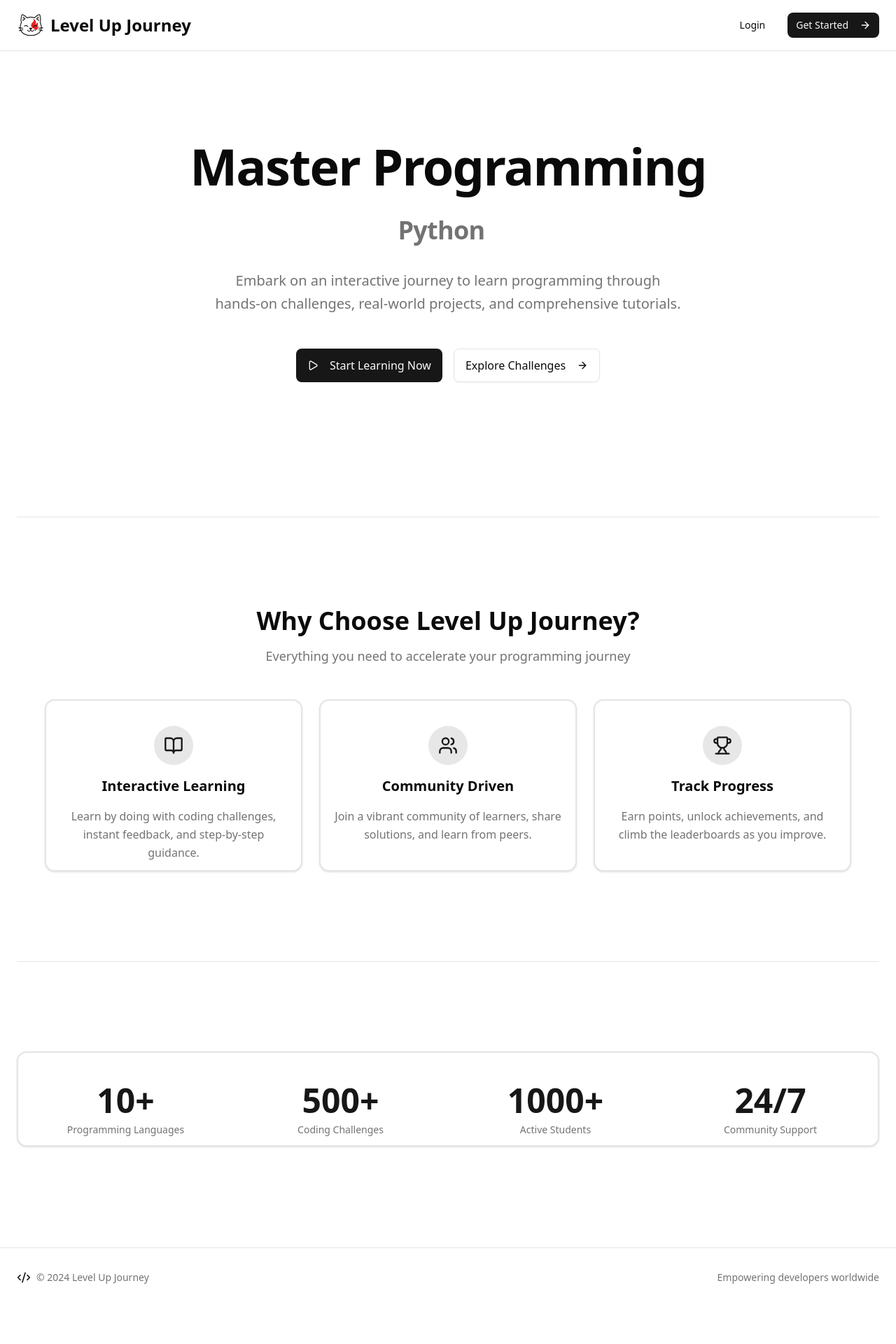
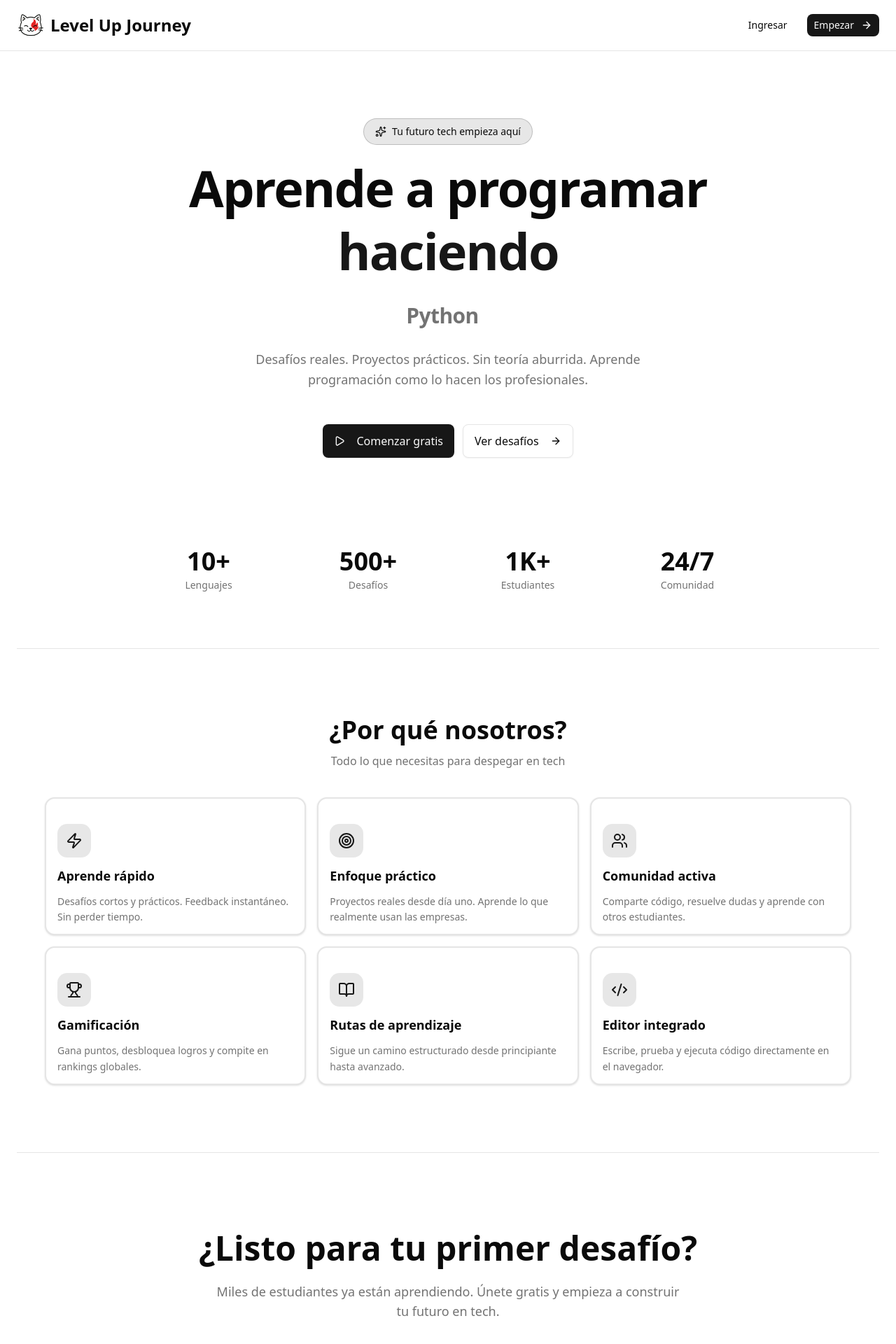
Before and after one commit to LevelUp-Journey/Web-App, a Next.js app: page /en in a window 1280 px wide. Shown: the top 1920 px of the page at 70% size. Before the commit the page ends 1867 px from the top, so only its background shows below. Built offline with nearby package versions, Linux system fonts and the light colour scheme.

Commit message:
Localize and redesign home page to Spanish

```diff
--- a/src/app/[lang]/page.tsx
+++ b/src/app/[lang]/page.tsx
@@ -1,4 +1,14 @@
-import { ArrowRight, BookOpen, Code2, Play, Trophy, Users } from "lucide-react";
+import {
+    ArrowRight,
+    BookOpen,
+    Code2,
+    Play,
+    Trophy,
+    Users,
+    Zap,
+    Target,
+    Sparkles,
+} from "lucide-react";
 import Image from "next/image";
 import Link from "next/link";
 import { Button } from "@/components/ui/button";
@@ -19,7 +29,7 @@ export default async function Home({
         <div className="min-h-screen bg-background">
             {/* Header */}
             <header className="sticky top-0 z-50 w-full border-b bg-background/95 backdrop-blur supports-[backdrop-filter]:bg-background/60">
-                <div className="container mx-auto px-6 py-4 flex justify-between items-center">
+                <div className="container mx-auto px-4 sm:px-6 py-4 flex justify-between items-center">
                     <Link
                         href={PATHS.DASHBOARD.ROOT}
                         className="flex items-center gap-2 hover:opacity-80 transition-opacity"
@@ -31,18 +41,23 @@ export default async function Home({
                             alt="Level Up Journey"
                             className="rounded-md"
                         />
-                        <span className="text-2xl font-bold text-foreground">
+                        <span className="text-xl sm:text-2xl font-bold text-foreground">
                             Level Up Journey
                         </span>
                     </Link>
-                    <nav className="flex items-center gap-4">
-                        <Button variant="ghost" asChild>
-                            <Link href={PATHS.AUTH.SIGN_IN}>Login</Link>
+                    <nav className="flex items-center gap-2 sm:gap-4">
+                        <Button
+                            variant="ghost"
+                            size="sm"
+                            asChild
+                            className="text-sm"
+                        >
+                            <Link href={PATHS.AUTH.SIGN_IN}>Ingresar</Link>
                         </Button>
-                        <Button asChild>
+                        <Button size="sm" asChild className="text-sm">
                             <Link href={PATHS.AUTH.SIGN_UP.ROOT}>
-                                Get Started
-                                <ArrowRight className="ml-2 h-4 w-4" />
+                                Empezar
+                                <ArrowRight className="ml-1 h-3 w-3" />
                             </Link>
                         </Button>
                     </nav>
@@ -50,24 +65,33 @@ export default async function Home({
             </header>
 
             {/* Hero Section */}
-            <main className="container mx-auto px-6">
-                <section className="py-20 md:py-32 text-center">
-                    <div className="max-w-4xl mx-auto space-y-8">
-                        <div className="space-y-6">
-                            <h1 className="text-5xl md:text-7xl font-extrabold tracking-tight text-foreground">
-                                Master Programming
+            <main className="container mx-auto px-4 sm:px-6">
+                <section className="py-16 md:py-24 text-center">
+                    <div className="max-w-4xl mx-auto space-y-6">
+                        <div className="inline-flex items-center gap-2 px-4 py-2 rounded-full bg-primary/10 border border-primary/20 mb-4">
+                            <Sparkles className="h-4 w-4 text-primary" />
+                            <span className="text-sm font-medium text-foreground">
+                                Tu futuro tech empieza aquí
+                            </span>
+                        </div>
+
+                        <h1 className="text-4xl sm:text-5xl md:text-6xl lg:text-7xl font-extrabold tracking-tight text-foreground leading-tight">
+                            Aprende a programar
+                            <br />
+                            <span className="text-primary">haciendo</span>
                         </h1>
-                            <div className="text-2xl md:text-4xl font-semibold h-16 flex items-center justify-center min-h-[4rem]">
+
+                        <div className="text-xl sm:text-2xl md:text-3xl font-semibold h-12 flex items-center justify-center">
                             <TypingAnimation
                                 words={[
                                     "JavaScript",
                                     "Python",
                                     "Java",
-                                        "C++",
                                     "React",
                                     "Node.js",
-                                        "AI & ML",
-                                        "Web Development",
+                                    "C++",
+                                    "SQL",
+                                    "TypeScript",
                                 ]}
                                 className="text-muted-foreground"
                                 typeSpeed={100}
@@ -76,34 +100,33 @@ export default async function Home({
                                 loop={true}
                             />
                         </div>
-                            <p className="text-lg md:text-xl text-muted-foreground max-w-2xl mx-auto leading-relaxed">
-                                Embark on an interactive journey to learn
-                                programming through hands-on challenges,
-                                real-world projects, and comprehensive
-                                tutorials.
+
+                        <p className="text-base sm:text-lg text-muted-foreground max-w-2xl mx-auto leading-relaxed">
+                            Desafíos reales. Proyectos prácticos. Sin teoría
+                            aburrida. Aprende programación como lo hacen los
+                            profesionales.
                         </p>
-                        </div>
 
                         {/* CTA Buttons */}
-                        <div className="flex flex-col sm:flex-row gap-4 justify-center pt-4">
+                        <div className="flex flex-col sm:flex-row gap-3 justify-center pt-6">
                             <Button
                                 size="lg"
-                                className="text-base h-12"
+                                className="text-base h-12 w-full sm:w-auto"
                                 asChild
                             >
                                 <Link href={PATHS.AUTH.SIGN_UP.ROOT}>
                                     <Play className="mr-2 h-5 w-5" />
-                                    Start Learning Now
+                                    Comenzar gratis
                                 </Link>
                             </Button>
                             <Button
                                 size="lg"
                                 variant="outline"
-                                className="text-base h-12"
+                                className="text-base h-12 w-full sm:w-auto"
                                 asChild
                             >
                                 <Link href={PATHS.DASHBOARD.CHALLENGES.ROOT}>
-                                    Explore Challenges
+                                    Ver desafíos
                                     <ArrowRight className="ml-2 h-5 w-5" />
                                 </Link>
                             </Button>
@@ -111,125 +134,200 @@ export default async function Home({
                     </div>
                 </section>
 
-                <Separator className="my-16" />
+                {/* Quick Stats */}
+                <section className="py-8">
+                    <div className="grid grid-cols-2 md:grid-cols-4 gap-4 max-w-4xl mx-auto">
+                        <div className="text-center space-y-1">
+                            <div className="text-3xl md:text-4xl font-bold text-foreground">
+                                10+
+                            </div>
+                            <p className="text-xs sm:text-sm text-muted-foreground">
+                                Lenguajes
+                            </p>
+                        </div>
+                        <div className="text-center space-y-1">
+                            <div className="text-3xl md:text-4xl font-bold text-foreground">
+                                500+
+                            </div>
+                            <p className="text-xs sm:text-sm text-muted-foreground">
+                                Desafíos
+                            </p>
+                        </div>
+                        <div className="text-center space-y-1">
+                            <div className="text-3xl md:text-4xl font-bold text-foreground">
+                                1K+
+                            </div>
+                            <p className="text-xs sm:text-sm text-muted-foreground">
+                                Estudiantes
+                            </p>
+                        </div>
+                        <div className="text-center space-y-1">
+                            <div className="text-3xl md:text-4xl font-bold text-foreground">
+                                24/7
+                            </div>
+                            <p className="text-xs sm:text-sm text-muted-foreground">
+                                Comunidad
+                            </p>
+                        </div>
+                    </div>
+                </section>
+
+                <Separator className="my-12" />
 
                 {/* Features Section */}
-                <section className="py-16">
-                    <div className="text-center mb-12">
-                        <h2 className="text-3xl md:text-4xl font-bold text-foreground mb-4">
-                            Why Choose Level Up Journey?
+                <section className="py-12">
+                    <div className="text-center mb-10">
+                        <h2 className="text-2xl sm:text-3xl md:text-4xl font-bold text-foreground mb-3">
+                            ¿Por qué nosotros?
                         </h2>
-                        <p className="text-muted-foreground text-lg max-w-2xl mx-auto">
-                            Everything you need to accelerate your programming
-                            journey
+                        <p className="text-muted-foreground text-base max-w-2xl mx-auto">
+                            Todo lo que necesitas para despegar en tech
                         </p>
                     </div>
 
-                    <div className="grid md:grid-cols-3 gap-6 max-w-6xl mx-auto">
-                        <Card className="border-2 hover:border-primary transition-colors">
-                            <CardContent className="pt-6 text-center space-y-4">
-                                <div className="w-14 h-14 rounded-full bg-primary/10 flex items-center justify-center mx-auto">
-                                    <BookOpen className="h-7 w-7 text-primary" />
+                    <div className="grid sm:grid-cols-2 lg:grid-cols-3 gap-4 max-w-6xl mx-auto">
+                        <Card className="group hover:shadow-lg transition-all duration-300 border-2 hover:border-primary/50">
+                            <CardContent className="pt-6 space-y-3">
+                                <div className="w-12 h-12 rounded-xl bg-primary/10 flex items-center justify-center group-hover:scale-110 transition-transform">
+                                    <Zap className="h-6 w-6 text-primary" />
                                 </div>
-                                <h3 className="text-xl font-semibold">
-                                    Interactive Learning
+                                <h3 className="text-lg font-semibold">
+                                    Aprende rápido
                                 </h3>
-                                <p className="text-muted-foreground leading-relaxed">
-                                    Learn by doing with coding challenges,
-                                    instant feedback, and step-by-step guidance.
+                                <p className="text-sm text-muted-foreground leading-relaxed">
+                                    Desafíos cortos y prácticos. Feedback
+                                    instantáneo. Sin perder tiempo.
                                 </p>
                             </CardContent>
                         </Card>
 
-                        <Card className="border-2 hover:border-primary transition-colors">
-                            <CardContent className="pt-6 text-center space-y-4">
-                                <div className="w-14 h-14 rounded-full bg-primary/10 flex items-center justify-center mx-auto">
-                                    <Users className="h-7 w-7 text-primary" />
+                        <Card className="group hover:shadow-lg transition-all duration-300 border-2 hover:border-primary/50">
+                            <CardContent className="pt-6 space-y-3">
+                                <div className="w-12 h-12 rounded-xl bg-primary/10 flex items-center justify-center group-hover:scale-110 transition-transform">
+                                    <Target className="h-6 w-6 text-primary" />
                                 </div>
-                                <h3 className="text-xl font-semibold">
-                                    Community Driven
+                                <h3 className="text-lg font-semibold">
+                                    Enfoque práctico
                                 </h3>
-                                <p className="text-muted-foreground leading-relaxed">
-                                    Join a vibrant community of learners, share
-                                    solutions, and learn from peers.
+                                <p className="text-sm text-muted-foreground leading-relaxed">
+                                    Proyectos reales desde día uno. Aprende lo
+                                    que realmente usan las empresas.
                                 </p>
                             </CardContent>
                         </Card>
 
-                        <Card className="border-2 hover:border-primary transition-colors">
-                            <CardContent className="pt-6 text-center space-y-4">
-                                <div className="w-14 h-14 rounded-full bg-primary/10 flex items-center justify-center mx-auto">
-                                    <Trophy className="h-7 w-7 text-primary" />
+                        <Card className="group hover:shadow-lg transition-all duration-300 border-2 hover:border-primary/50">
+                            <CardContent className="pt-6 space-y-3">
+                                <div className="w-12 h-12 rounded-xl bg-primary/10 flex items-center justify-center group-hover:scale-110 transition-transform">
+                                    <Users className="h-6 w-6 text-primary" />
                                 </div>
-                                <h3 className="text-xl font-semibold">
-                                    Track Progress
+                                <h3 className="text-lg font-semibold">
+                                    Comunidad activa
                                 </h3>
-                                <p className="text-muted-foreground leading-relaxed">
-                                    Earn points, unlock achievements, and climb
-                                    the leaderboards as you improve.
+                                <p className="text-sm text-muted-foreground leading-relaxed">
+                                    Comparte código, resuelve dudas y aprende
+                                    con otros estudiantes.
+                                </p>
+                            </CardContent>
+                        </Card>
+
+                        <Card className="group hover:shadow-lg transition-all duration-300 border-2 hover:border-primary/50">
+                            <CardContent className="pt-6 space-y-3">
+                                <div className="w-12 h-12 rounded-xl bg-primary/10 flex items-center justify-center group-hover:scale-110 transition-transform">
+                                    <Trophy className="h-6 w-6 text-primary" />
+                                </div>
+                                <h3 className="text-lg font-semibold">
+                                    Gamificación
+                                </h3>
+                                <p className="text-sm text-muted-foreground leading-relaxed">
+                                    Gana puntos, desbloquea logros y compite en
+                                    rankings globales.
+                                </p>
+                            </CardContent>
+                        </Card>
+
+                        <Card className="group hover:shadow-lg transition-all duration-300 border-2 hover:border-primary/50">
+                            <CardContent className="pt-6 space-y-3">
+                                <div className="w-12 h-12 rounded-xl bg-primary/10 flex items-center justify-center group-hover:scale-110 transition-transform">
+                                    <BookOpen className="h-6 w-6 text-primary" />
+                                </div>
+                                <h3 className="text-lg font-semibold">
+                                    Rutas de aprendizaje
+                                </h3>
+                                <p className="text-sm text-muted-foreground leading-relaxed">
+                                    Sigue un camino estructurado desde
+                                    principiante hasta avanzado.
+                                </p>
+                            </CardContent>
+                        </Card>
+
+                        <Card className="group hover:shadow-lg transition-all duration-300 border-2 hover:border-primary/50">
+                            <CardContent className="pt-6 space-y-3">
+                                <div className="w-12 h-12 rounded-xl bg-primary/10 flex items-center justify-center group-hover:scale-110 transition-transform">
+                                    <Code2 className="h-6 w-6 text-primary" />
+                                </div>
+                                <h3 className="text-lg font-semibold">
+                                    Editor integrado
+                                </h3>
+                                <p className="text-sm text-muted-foreground leading-relaxed">
+                                    Escribe, prueba y ejecuta código
+                                    directamente en el navegador.
                                 </p>
                             </CardContent>
                         </Card>
                     </div>
                 </section>
 
-                <Separator className="my-16" />
+                <Separator className="my-12" />
 
-                {/* Stats Section */}
-                <section className="py-16">
-                    <Card className="border-2">
-                        <CardContent className="pt-8">
-                            <div className="grid grid-cols-2 md:grid-cols-4 gap-8 text-center">
-                                <div className="space-y-2">
-                                    <div className="text-4xl md:text-5xl font-bold text-primary">
-                                        10+
-                                    </div>
-                                    <p className="text-sm text-muted-foreground font-medium">
-                                        Programming Languages
+                {/* CTA Section */}
+                <section className="py-16 text-center">
+                    <div className="max-w-3xl mx-auto space-y-6">
+                        <h2 className="text-3xl sm:text-4xl md:text-5xl font-bold text-foreground">
+                            ¿Listo para tu primer desafío?
+                        </h2>
+                        <p className="text-base sm:text-lg text-muted-foreground max-w-2xl mx-auto">
+                            Miles de estudiantes ya están aprendiendo. Únete
+                            gratis y empieza a construir tu futuro en tech.
                         </p>
-                                </div>
-                                <div className="space-y-2">
-                                    <div className="text-4xl md:text-5xl font-bold text-primary">
-                                        500+
-                                    </div>
-                                    <p className="text-sm text-muted-foreground font-medium">
-                                        Coding Challenges
-                                    </p>
-                                </div>
-                                <div className="space-y-2">
-                                    <div className="text-4xl md:text-5xl font-bold text-primary">
-                                        1000+
-                                    </div>
-                                    <p className="text-sm text-muted-foreground font-medium">
-                                        Active Students
-                                    </p>
-                                </div>
-                                <div className="space-y-2">
-                                    <div className="text-4xl md:text-5xl font-bold text-primary">
-                                        24/7
-                                    </div>
-                                    <p className="text-sm text-muted-foreground font-medium">
-                                        Community Support
-                                    </p>
+                        <div className="flex flex-col sm:flex-row gap-3 justify-center pt-4">
+                            <Button
+                                size="lg"
+                                className="text-base h-12 w-full sm:w-auto"
+                                asChild
+                            >
+                                <Link href={PATHS.AUTH.SIGN_UP.ROOT}>
+                                    <Play className="mr-2 h-5 w-5" />
+                                    Crear cuenta gratis
+                                </Link>
+                            </Button>
+                            <Button
+                                size="lg"
+                                variant="outline"
+                                className="text-base h-12 w-full sm:w-auto"
+                                asChild
+                            >
+                                <Link href={PATHS.DASHBOARD.CHALLENGES.ROOT}>
+                                    Explorar contenido
+                                </Link>
+                            </Button>
                         </div>
                     </div>
-                        </CardContent>
-                    </Card>
                 </section>
             </main>
 
             {/* Footer */}
-            <footer className="border-t mt-20">
-                <div className="container mx-auto px-6 py-8">
+            <footer className="border-t mt-16">
+                <div className="container mx-auto px-4 sm:px-6 py-8">
                     <div className="flex flex-col md:flex-row justify-between items-center gap-4">
                         <div className="flex items-center gap-2">
                             <Code2 className="h-5 w-5 text-primary" />
                             <span className="text-sm text-muted-foreground">
-                                &copy; 2024 Level Up Journey
+                                © 2024 Level Up Journey
                             </span>
                         </div>
                         <p className="text-sm text-muted-foreground">
-                            Empowering developers worldwide
+                            Formando la próxima generación de developers
                         </p>
                     </div>
                 </div>
```
Lines whose indentation alone changed are shown as unchanged.
